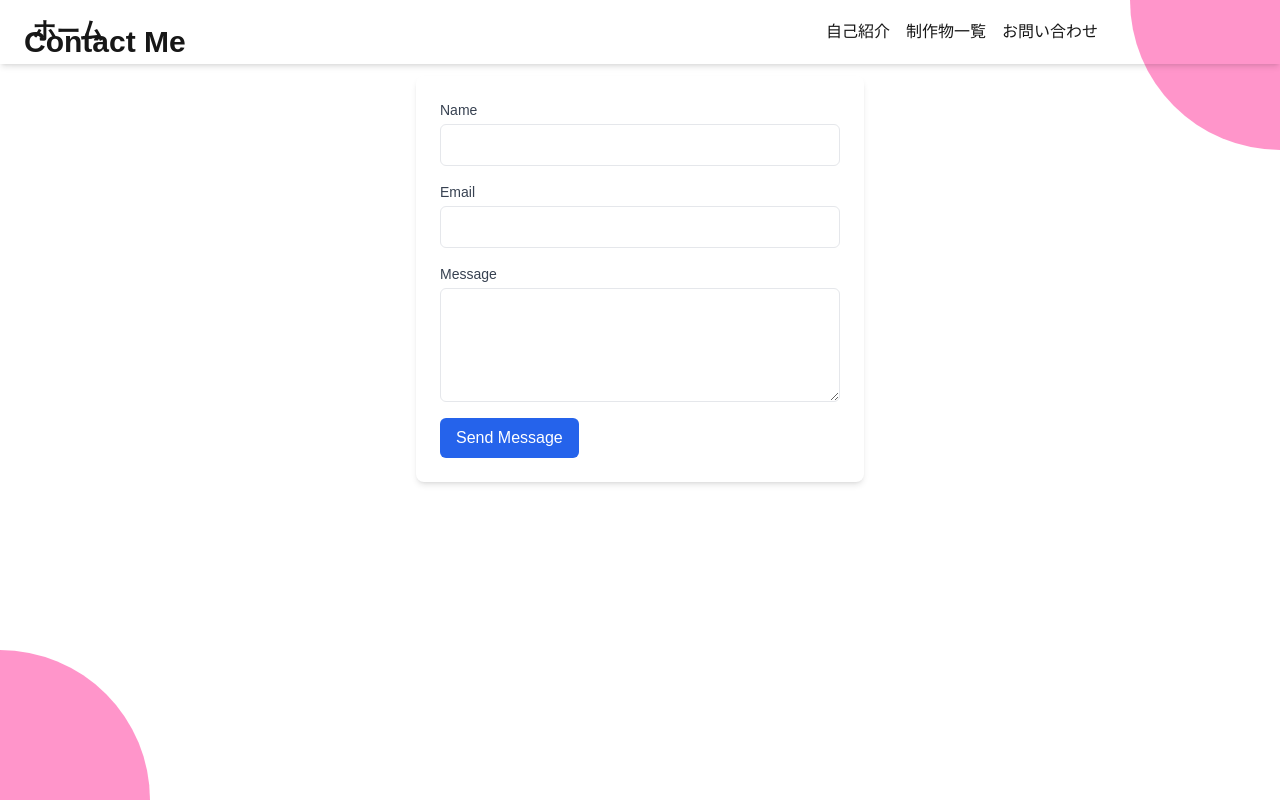
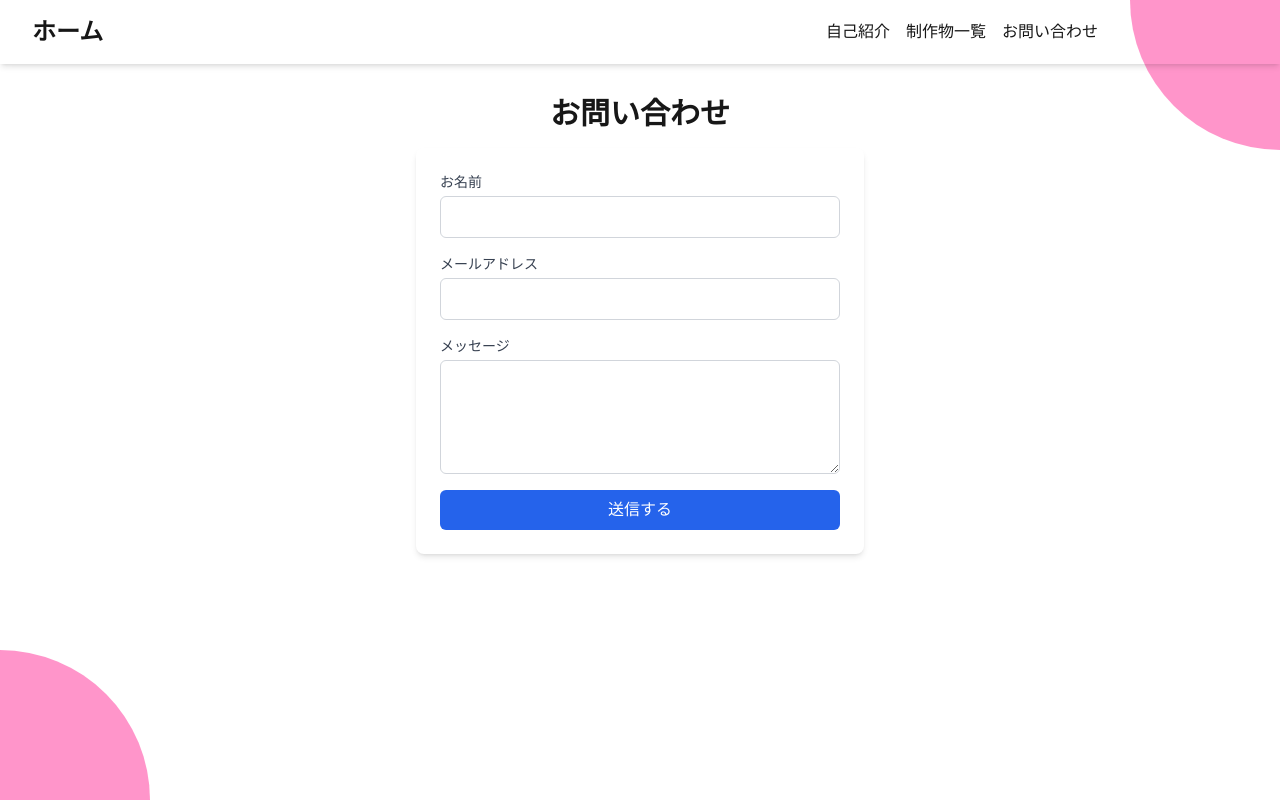
Before and after one commit to s-taku0502/portfolio, a Next.js app: page /contact in a window 1280 px wide. Built offline with nearby package versions, Linux system fonts and the light colour scheme.

Commit message:
見た目の修正と、フォームリンクの追加

```diff
--- a/src/app/contact/page.js
+++ b/src/app/contact/page.js
@@ -5,52 +5,56 @@ export default function ContactPage() {
   return (
     <>
       <Header />
-      <main className="p-6">
-        <div className="background-shape shape-top-right" />
+      <main className="relative min-h-screen pt-24 pb-12 px-4 sm:px-6 lg:px-8">
+        <div className="background-shape shape-top-right"/>
         <div className="background-shape shape-bottom-left" />
-        <h1 className="text-3xl font-bold mb-4">Contact Me</h1>
-        <form className="max-w-md mx-auto bg-white p-6 rounded-lg shadow-md">
+        <h1 className="text-3xl font-bold mb-4 text-center">お問い合わせ</h1>
+        <form
+          action="https://formspree.io/f/mdkgkeza"
+          method="POST"
+          className="w-full max-w-md mx-auto bg-white p-4 sm:p-6 rounded-lg shadow-md"
+        >
           <div className="mb-4">
             <label htmlFor="name" className="block text-sm font-medium text-gray-700">
-              Name
+              お名前
             </label>
             <input
               type="text"
               id="name"
               name="name"
-              className="mt-1 block w-full p-2 border rounded-md"
+              className="mt-1 block w-full p-2 border border-gray-300 rounded-md"
               required
             />
           </div>
           <div className="mb-4">
             <label htmlFor="email" className="block text-sm font-medium text-gray-700">
-              Email
+              メールアドレス
             </label>
             <input
               type="email"
               id="email"
               name="email"
-              className="mt-1 block w-full p-2 border rounded-md"
+              className="mt-1 block w-full p-2 border border-gray-300 rounded-md"
               required
             />
           </div>
           <div className="mb-4">
             <label htmlFor="message" className="block text-sm font-medium text-gray-700">
-              Message
+              メッセージ
             </label>
             <textarea
               id="message"
               name="message"
-              className="mt-1 block w-full p-2 border rounded-md"
+              className="mt-1 block w-full p-2 border border-gray-300 rounded-md"
               rows="4"
               required
             ></textarea>
           </div>
           <button
             type="submit"
-            className="bg-blue-600 text-white px-4 py-2 rounded-md hover:bg-blue-700"
+            className="w-full bg-blue-600 text-white px-4 py-2 rounded-md hover:bg-blue-700 transition-colors duration-200"
           >
-            Send Message
+            送信する
           </button>
         </form>
       </main>
```
